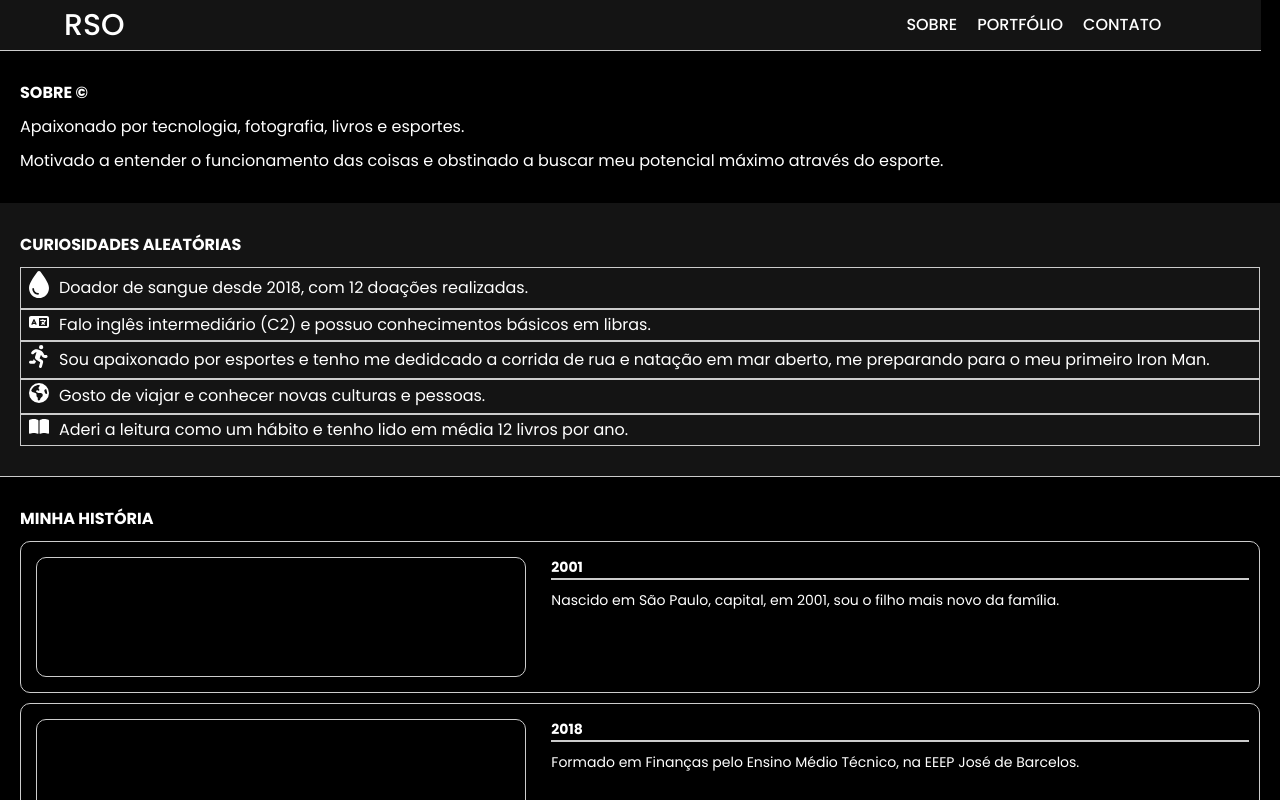
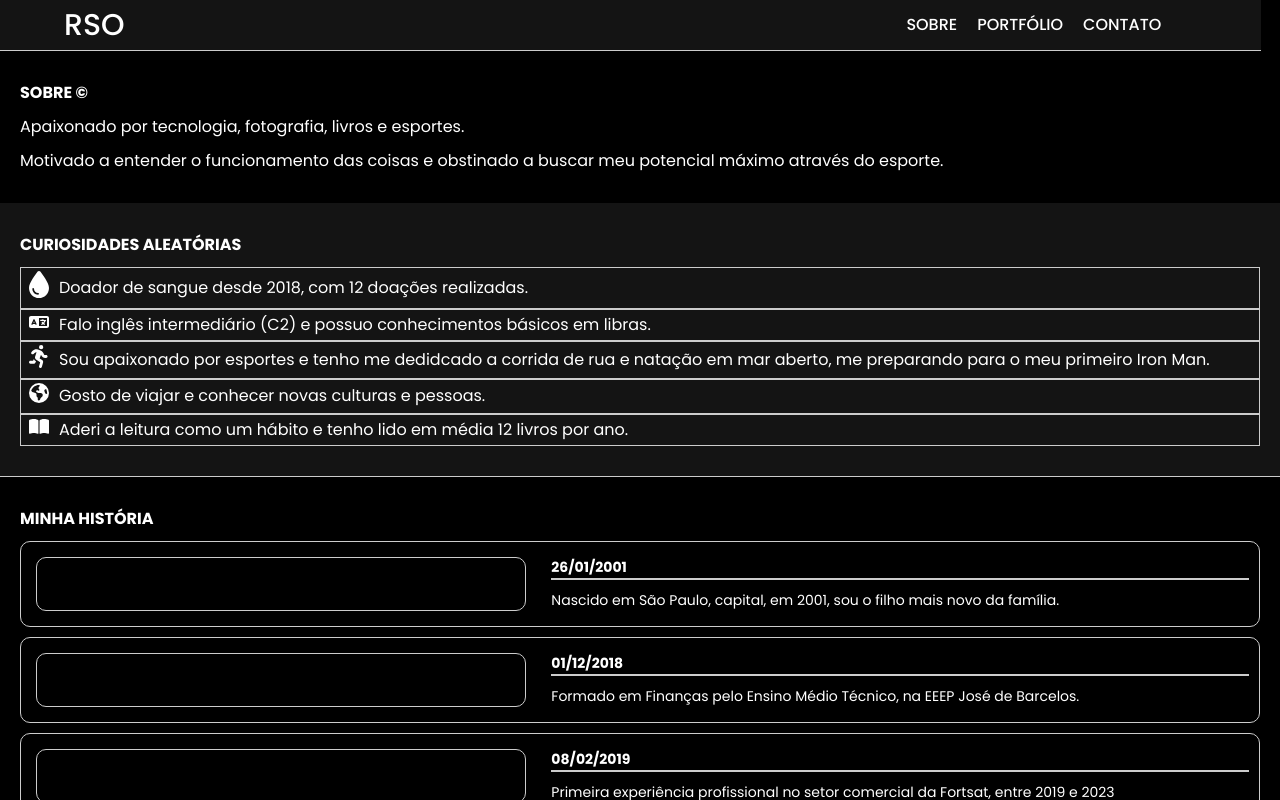
Before and after one commit to rafasdoliveira/portfolio, a React (Vite) app: page /sobre in a window 1280 px wide. Shown: the top 800 px of the page. Built offline with nearby package versions, Linux system fonts and the light colour scheme.

Commit message:
Componentizacao e listas renderizadas da pagina sobre

```diff
--- a/src/App.css
+++ b/src/App.css
@@ -53,6 +53,7 @@
     flex-direction: column;
     align-items: center;
     height: 100%;
+    padding: 20px 0px;
     background-color: #141414;
     overflow-y: hidden;
     border-bottom: 1px solid #ccc;
--- /dev/null
+++ b/src/components/CardCuriosidade/CardCuriosidade.jsx
@@ -0,0 +1,24 @@
+import Curiosidades from "../../constants/curiosidades/constCuriosidades"
+
+const CardCuriosidade = () => {
+
+    const curiosidades = Curiosidades()
+
+    return (
+    <>
+        <div className="curiosidades">
+            <h2>Curiosidades Aleatórias</h2>
+            <ol>
+                {curiosidades.map((curiosidade) => (
+                    <li key={curiosidade.id}>
+                        <span><img srcSet={curiosidade.img} alt=""/></span>
+                        <p>{curiosidade.texto}</p>
+                    </li>
+                ))}
+            </ol>
+        </div>
+    </>
+    )
+}
+
+export default CardCuriosidade
--- /dev/null
+++ b/src/components/CardHistoria/CardHistoria.jsx
@@ -0,0 +1,27 @@
+import Historias from "../../constants/historias/historias"
+
+const CardHistoria = () => {
+
+    const historias = Historias()
+
+    return (
+      <>
+        <div className="historia">
+            <h2>Minha história</h2>
+            {historias.map((historia) => (
+                <div key={historia.id} className="cardzao">
+                    <div className="cardzinho">
+                        <img src="" alt="" />
+                    </div>
+                    <div className="textosHistoria">
+                        <h2>{historia.data}</h2>
+                        <p>{historia.texto}</p>
+                    </div>
+                </div>
+            ))}
+        </div>
+      </>
+    )
+}
+
+export default CardHistoria
--- a/src/components/CardsHome/CardsProgramacao.jsx
+++ b/src/components/CardsHome/CardsProgramacao.jsx
@@ -13,8 +13,6 @@ const cardsHome = ({h2, src, alt}) => {
         {id: 6, src: '', alt: '', link:''},
         {id: 7, src: '', alt: '', link:''},
     ])
-
-
 
     return (
     <>
--- a/src/components/CardsPortoflio/cardsportfolio.css
+++ b/src/components/CardsPortoflio/cardsportfolio.css
@@ -2,6 +2,7 @@
     display: flex;
     flex-direction: column;
     align-items: center;
+    padding: 20px 0px;
 }
 
 .cardPortfolio {
@@ -10,7 +11,7 @@
     flex-direction: column;
     width: 350px;
     height: 100%;
-    margin-top: 15px;
+    margin: 10px 0px;
     border: 1px solid #ccc;
     border-radius: 10px;
 }
--- /dev/null
+++ b/src/constants/curiosidades/constCuriosidades.jsx
@@ -0,0 +1,22 @@
+import { useState } from "react"
+// Imagens
+import Sangue from "../../assets/icons/sobre/droplet-solid.svg"
+import Linguas from "../../assets/icons/sobre/language-solid.svg"
+import Corrida from "../../assets/icons/sobre/person-running-solid.svg"
+import Americas from "../../assets/icons/sobre/earth-americas-solid.svg"
+import Livro from "../../assets/icons/sobre/book-open-solid.svg"
+
+const constCuriosidades = () => {
+
+    const [curiosidades] = useState([
+        {id: 1, img: Sangue,   texto: "Doador de sangue desde 2018, com 12 doações realizadas."},
+        {id: 2, img: Linguas,  texto: "Falo inglês intermediário (C2) e possuo conhecimentos básicos em libras."},
+        {id: 3, img: Corrida,  texto: "Sou apaixonado por esportes e tenho me dedidcado a corrida de rua e natação em mar aberto, me preparando para o meu primeiro Iron Man."},
+        {id: 4, img: Americas, texto: "Gosto de viajar e conhecer novas culturas e pessoas."},
+        {id: 5, img: Livro,    texto: "Aderi a leitura como um hábito e tenho lido em média 12 livros por ano."},
+    ])
+
+    return curiosidades
+}
+
+export default constCuriosidades
--- /dev/null
+++ b/src/constants/historias/historias.jsx
@@ -0,0 +1,15 @@
+import { useState } from 'react'
+
+const historias = () => {
+
+    const [historias] = useState([
+        {id: 1, img: "", data: "26/01/2001",texto: "Nascido em São Paulo, capital, em 2001, sou o filho mais novo da família."},
+        {id: 2, img: "", data: "01/12/2018",texto: "Formado em Finanças pelo Ensino Médio Técnico, na EEEP José de Barcelos."},
+        {id: 4, img: "", data: "08/02/2019",texto: "Primeira experiência profissional no setor comercial da Fortsat, entre 2019 e 2023"},
+        {id: 4, img: "", data: "01/02/2022",texto: "Ingresso na faculdade de Análise e Desenvolvimento de Sistemas na UNIFOR, em 2022."},
+        {id: 5, img: "", data: "04/12/2023",texto: "Início do estágio no Instituto do Câncer do Ceará, em Dezembro 2023."},
+    ])
+    return historias
+}
+
+export default historias
--- a/src/pages/sobre/sobre.css
+++ b/src/pages/sobre/sobre.css
@@ -54,7 +54,7 @@
 
 .cardzao {
     display: flex;
-    height: 150px;
+    height: 80%;
     margin: 10px 0px;
     border-radius: 10px;
     border: 1px solid #ccc;
--- a/src/pages/sobre/sobre.jsx
+++ b/src/pages/sobre/sobre.jsx
@@ -1,15 +1,14 @@
 // Componentes
 import Header from "../../components/header/header";
+import CardHistoria from "../../components/CardHistoria/CardHistoria";
 // Estilo
 import './sobre.css'
-// Imagens
-import Sangue from "../../assets/icons/sobre/droplet-solid.svg"
-import Linguas from "../../assets/icons/sobre/language-solid.svg"
-import Run from "../../assets/icons/sobre/person-running-solid.svg"
-import World from "../../assets/icons/sobre/earth-americas-solid.svg"
-import Book from "../../assets/icons/sobre/book-open-solid.svg"
+import CardCuriosidade from "../../components/CardCuriosidade/CardCuriosidade";
+
 
 const Sobre = () => {
+
+
     return (
         <>
             <Header/>
@@ -20,66 +19,8 @@ const Sobre = () => {
                     <p>Motivado a entender o funcionamento das coisas e obstinado a buscar meu potencial máximo através do esporte.</p>
                 </div>
 
-                <div className="curiosidades">
-                    <h2>Curiosidades Aleatórias</h2>
-                    <ol>
-                        <li>
-                            <span><img srcSet={Sangue} alt=""/></span>
-                            <p>
-                                Doador de sangue desde 2018, com 12 doações realizadas.
-                            </p>
-                        </li>
-                        <li>
-                            <span><img srcSet={Linguas} alt=""/></span>
-                            <p>
-                                Falo inglês intermediário &#40;C2&#41; e possuo conhecimentos básicos em libras.
-                            </p>
-                        </li>
-                        <li>
-                            <span><img srcSet={Run} alt=""/></span>
-                            <p>
-                                Sou apaixonado por esportes e tenho me dedidcado a corrida de rua e natação em mar aberto, me preparando para o meu primeiro Iron Man.
-                            </p>
-                        </li>
-                        <li>
-                            <span><img srcSet={World} alt=""/></span>
-                            <p>
-                                Gosto de viajar e conhecer novas culturas e pessoas.
-                            </p>
-                        </li>
-                        <li>
-                            <span><img srcSet={Book} alt=""/></span>
-                            <p>
-                               Aderi a leitura como um hábito e tenho lido em média 12 livros por ano.
-                            </p>
-                        </li>
-                    </ol>
-                </div>
-                <div className="historia">
-                    <h2>Minha história</h2>
-                    <div className="cardzao">
-                        <div className="cardzinho">
-                            <img src="" alt="" />
-                        </div>
-                        <div className="textosHistoria">
-                            <h2>2001</h2>
-                            <p>
-                                Nascido em São Paulo, capital, em 2001, sou o filho mais novo da família.
-                            </p>
-                        </div>
-                    </div>
-                    <div className="cardzao">
-                        <div className="cardzinho">
-                            <img src="" alt="" />
-                        </div>
-                        <div className="textosHistoria">
-                            <h2>2018</h2>
-                            <p>
-                                Formado em Finanças pelo Ensino Médio Técnico, na EEEP José de Barcelos.
-                            </p>
-                        </div>
-                    </div>
-                </div>
+                <CardCuriosidade/>
+                <CardHistoria/>
             </div>
         </>
     );
```
